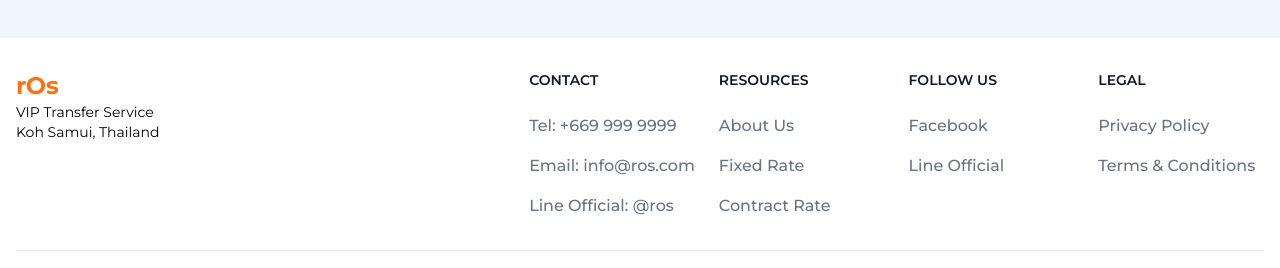
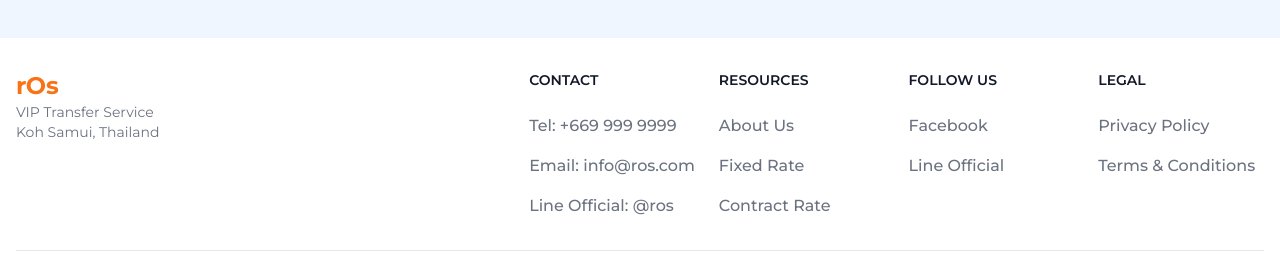
Before and after one commit to psinthorn/locoride, a Next.js app: page /contact in a window 1280 px wide. Shown: the part 835-1103 px from the top of the page. Built offline with nearby package versions, Linux system fonts and the light colour scheme; no server answers.

Commit message:
edit footer

```diff
--- a/components/Footer.js
+++ b/components/Footer.js
@@ -7,13 +7,13 @@ const Footer = () => {
 <footer className="bg-white  dark:bg-gray-900 pt-30 w-full">
     <div className="mx-auto w-full max-w-screen-xl p-4 py-6 lg:py-8">
         <div className="md:flex md:justify-between">
-          <div className="mb-6 md:mb-0">
+          <div className="mb-6 md:mb-0 items-center">
               <a href="https://flowbite.com/" className="flex items-center">
                   {/* <img src="https://flowbite.com/docs/images/logo.svg" className="h-8 me-3" alt="FlowBite Logo" /> */}
                   <span className="self-center text-2xl  whitespace-nowrap text-orange-500 font-bold dark:text-white">rOs</span>
               </a>
-              <p className='text-sm'>VIP Transfer Service</p>
-              <p className='text-sm'>Koh Samui, Thailand</p>
+              <p className='text-gray-500 hover:text-gray-900 dark:hover:text-white text-sm'>VIP Transfer Service</p>
+              <p className='text-gray-500 hover:text-gray-900 dark:hover:text-white text-sm'>Koh Samui, Thailand</p>
 
           </div>
           <div className="grid grid-cols-2 gap-8 sm:gap-6 sm:grid-cols-4">
```
